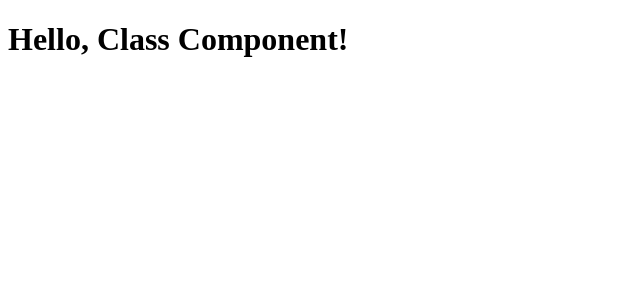
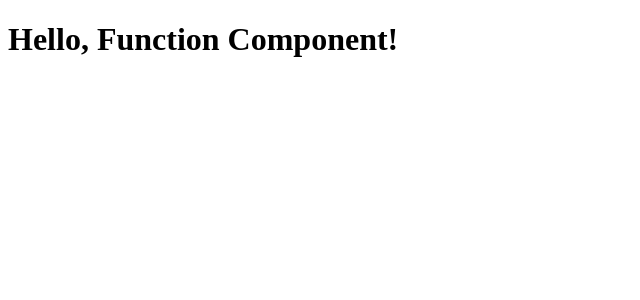
Before and after one commit to fp024/introduction-to-frontend-development-with-react-js-study, a React (Vite) app in the folder chap03/vite-react-chap03/: page / in a window 1280 px wide. Shown: the top 300 px of the page, without its empty margins (0-640 px from the left). Built offline with nearby package versions, Linux system fonts and the light colour scheme.

Commit message:
3.2.2 함수형 컴포넌트 ~ p84

```diff
--- a/chap03/vite-react-chap03/src/App.tsx
+++ b/chap03/vite-react-chap03/src/App.tsx
@@ -1,9 +1,5 @@
-import { Component } from 'react';
-
-class App extends Component {
-  render() {
-    return <h1>Hello, Class Component!</h1>;
-  }
+function App() {
+  return <h1>Hello, Function Component!</h1>;
 }
 
 export default App;
```
